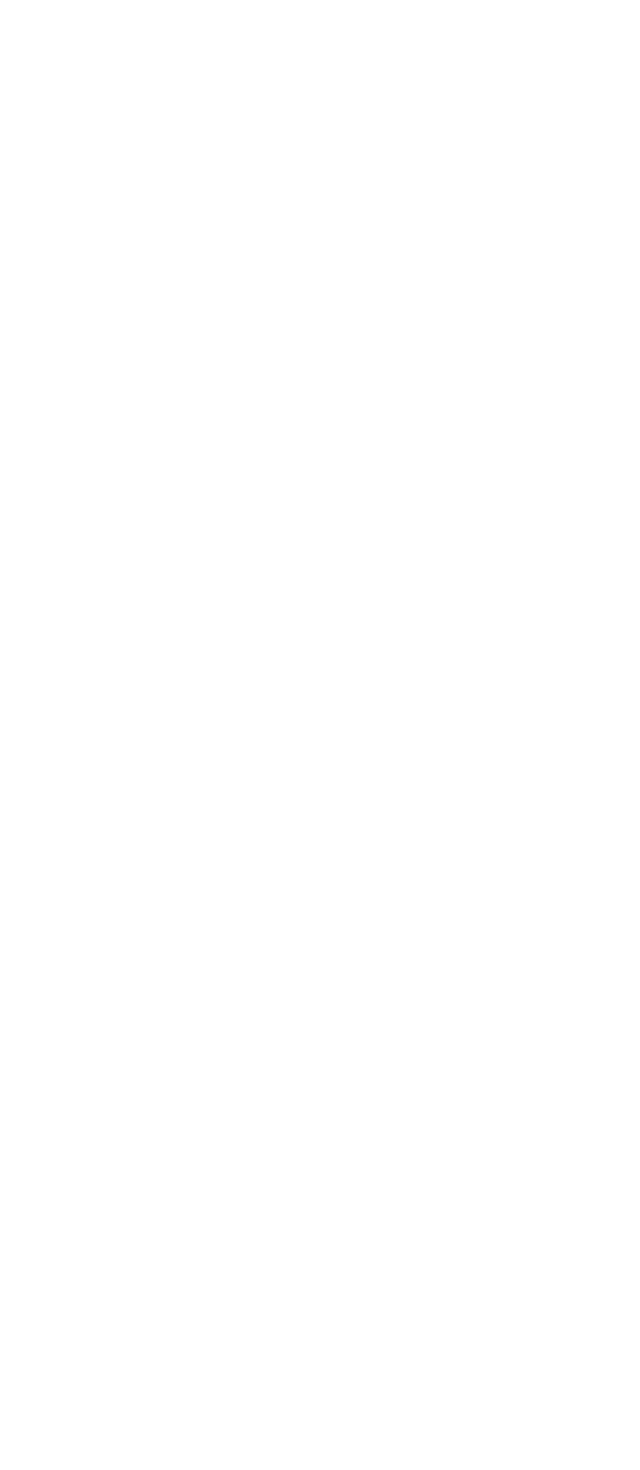
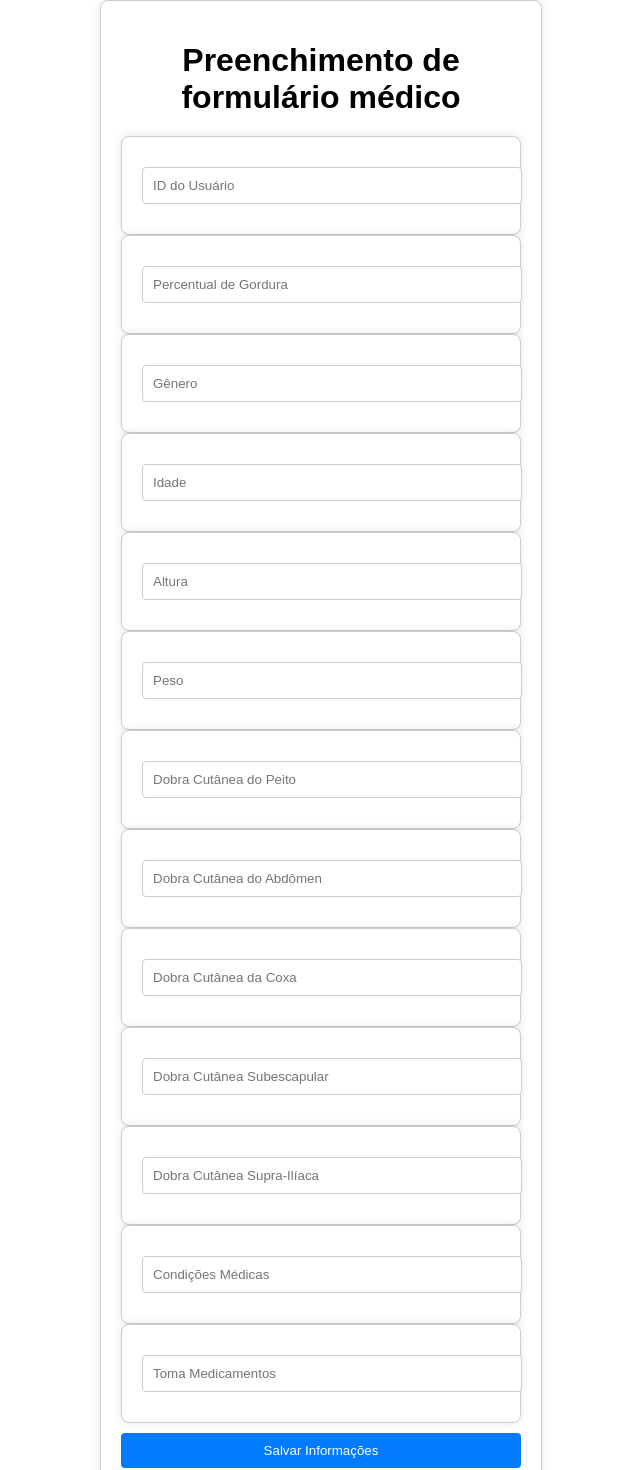
Before and after one commit to Dev-CarlosEC/PWFront, a React (Create React App) app in the folder academiaifg/: page /MedicalRecord in a window 1280 px wide. Before the commit this address had no page. Shown: the top 1470 px of the page, without its empty margins (319-959 px from the left). Before the commit the page ends 800 px from the top, so only its background shows below. Built offline with nearby package versions, Linux system fonts and the light colour scheme.

Commit message:
Creating-MedicalRecord-Route-Config

```diff
--- a/academiaifg/src/App.jsx
+++ b/academiaifg/src/App.jsx
@@ -5,8 +5,23 @@ import Login from './pages/Login';
 import Register from './pages/Register';
 import Workout from './pages/Workout';
 import PrivateRoute from './components/PrivateRoute';
+import MedicalRecord from './pages/MedicalRecord';
 import "./App.css";
-
+/**
+ * The main App component.
+ *
+ * This component renders the entire application, including all routes.
+ *
+ * The routes are as follows:
+ * - /login: The login page.
+ * - /register: The registration page.
+ * - /: The home page, which is the main page of the application.
+ * - /workout: The workout page, which is only accessible by logged-in users.
+ *
+ * The workout route is wrapped in a PrivateRoute component, which checks if the user is logged in before allowing them to access the page.
+ *
+ * @returns {React.ReactElement} The rendered App component.
+ */
 function App() {
   return (
     <div className='App'>
@@ -14,12 +29,21 @@ function App() {
         <Route path="/login" element={<Login />} />
         <Route path="/register" element={<Register />} />
         <Route path="/" element={<Home />} />
+        <Route path="/MedicalRecord" element={<MedicalRecord/>} />
         <Route path="/workout" element={
           <PrivateRoute>
             <Workout />
           </PrivateRoute>
+        } /* />
+        <Route path="/MedicalRecord" element={
+          <PrivateRoute>
+            <MedicalRecord />
+          </PrivateRoute>
         } />
-      </Routes>
+         Lembrar de modificar autenticação posteriormente
+        */
+
+      /></Routes>
     </div>
   );
 }
--- a/academiaifg/src/pages/MedicalRecord.jsx
+++ b/academiaifg/src/pages/MedicalRecord.jsx
@@ -2,6 +2,7 @@ import React, { useState } from 'react';
 import { useNavigate } from 'react-router-dom';
 import api from '../services/api';
 import GlobalStyles from '../styles/GlobalStyles';
+
 
 /**
  * Componente que gerencia o formulário de registro
@@ -73,11 +74,11 @@ const MedicalRecord = () => {
   return (
     <>
       <GlobalStyles />
-      <div className='register-container'>
-        <h1>Registro</h1>
+      <div className='MedicalRecord-container'>
+        <h1>Preenchimento de formulário médico</h1>
         {error && <p style={{ color: 'red' }}>{error}</p>}
         <form onSubmit={handleSubmit}>
-          <div className='register-container input'>
+          <div className='MedicalRecord-container input'>
             <input
               type="text"
               name="user_id"
@@ -86,7 +87,7 @@ const MedicalRecord = () => {
               placeholder="ID do Usuário"
             />
           </div>
-          <div className='register-container input'>
+          <div className='MedicalRecord-container input'>
             <input
               type="text"
               name="bodyFat"
@@ -95,7 +96,7 @@ const MedicalRecord = () => {
               placeholder="Percentual de Gordura"
             />
           </div>
-          <div className='register-container input'>
+          <div className='MedicalRecord-container input'>
             <input
               type="text"
               name="gender"
@@ -104,7 +105,7 @@ const MedicalRecord = () => {
               placeholder="Gênero"
             />
           </div>
-          <div className='register-container input'>
+          <div className='MedicalRecord-container input'>
             <input
               type="text"
               name="age"
@@ -113,7 +114,7 @@ const MedicalRecord = () => {
               placeholder="Idade"
             />
           </div>
-          <div className='register-container input'>
+          <div className='MedicalRecord-container input'>
             <input
               type="text"
               name="height"
@@ -122,7 +123,7 @@ const MedicalRecord = () => {
               placeholder="Altura"
             />
           </div>
-          <div className='register-container input'>
+          <div className='MedicalRecord-container input'>
             <input
               type="text"
               name="weight"
@@ -131,7 +132,7 @@ const MedicalRecord = () => {
               placeholder="Peso"
             />
           </div>
-          <div className='register-container input'>
+          <div className='MedicalRecord-container input'>
             <input
               type="text"
               name="chest_skinfold"
@@ -140,7 +141,7 @@ const MedicalRecord = () => {
               placeholder="Dobra Cutânea do Peito"
             />
           </div>
-          <div className='register-container input'>
+          <div className='MedicalRecord-container input'>
             <input
               type="text"
               name="abdominal_skinfold"
@@ -149,7 +150,7 @@ const MedicalRecord = () => {
               placeholder="Dobra Cutânea do Abdômen"
             />
           </div>
-          <div className='register-container input'>
+          <div className='MedicalRecord-container input'>
             <input
               type="text"
               name="thigh_skinfold"
@@ -158,7 +159,7 @@ const MedicalRecord = () => {
               placeholder="Dobra Cutânea da Coxa"
             />
           </div>
-          <div className='register-container input'>
+          <div className='MedicalRecord-container input'>
             <input
               type="text"
               name="subscapular_skinfold"
@@ -167,7 +168,7 @@ const MedicalRecord = () => {
               placeholder="Dobra Cutânea Subescapular"
             />
           </div>
-          <div className='register-container input'>
+          <div className='MedicalRecord-container input'>
             <input
               type="text"
               name="supra_iliac_skinfold"
@@ -176,7 +177,7 @@ const MedicalRecord = () => {
               placeholder="Dobra Cutânea Supra-Ilíaca"
             />
           </div>
-          <div className='register-container input'>
+          <div className='MedicalRecord-container input'>
             <input
               type="text"
               name="medicalConditions"
@@ -185,7 +186,7 @@ const MedicalRecord = () => {
               placeholder="Condições Médicas"
             />
           </div>
-          <div className='register-container input'>
+          <div className='MedicalRecord-container input'>
             <input
               type="text"
               name="takesMedication"
@@ -194,7 +195,7 @@ const MedicalRecord = () => {
               placeholder="Toma Medicamentos"
             />
           </div>
-          <button type="submit">Registrar</button>
+          <button type="submit">Salvar Informações</button>
         </form>
         <button onClick={() => navigate('/')}>Voltar para Home</button> {/* Botão para voltar para a página inicial */}
       </div>
--- a/academiaifg/src/styles/GlobalStyles.js
+++ b/academiaifg/src/styles/GlobalStyles.js
@@ -51,7 +51,7 @@ footer {
     bottom: 0;
 }
 
-.login-container, .register-container, .workout-container {
+.login-container, .register-container, .workout-container, .MedicalRecord-container {
     max-width: 400px;
     margin: 0 auto;
     padding: 20px;
@@ -61,12 +61,12 @@ footer {
     background-color: #fff;
   }
 
-  .login-container h1, .register-container h1, .workout-container h1 {
+  .login-container h1, .register-container h1, .workout-container h1, .MedicalRecord-container h1 {
     text-align: center;
     margin-bottom: 20px;
   }
 
-  .login-container input, .register-container input {
+  .login-container input, .register-container input, .workout-container input, .MedicalRecord-container input {
     width: 100%;
     padding: 10px;
     margin: 10px 0;
@@ -74,7 +74,7 @@ footer {
     border-radius: 4px;
   }
 
-  .login-container button, .register-container button {
+  .login-container button, .register-container button, .workout-container button, .MedicalRecord-container button {
     width: 100%;
     padding: 10px;
     margin: 10px 0;
@@ -85,7 +85,7 @@ footer {
     cursor: pointer;
   }
 
-  .login-container button:hover, .register-container button:hover {
+  .login-container button:hover, .register-container button:hover, .workout-container button:hover, .MedicalRecord-container button:hover {
     background-color: #45a049;
   }
 
```
